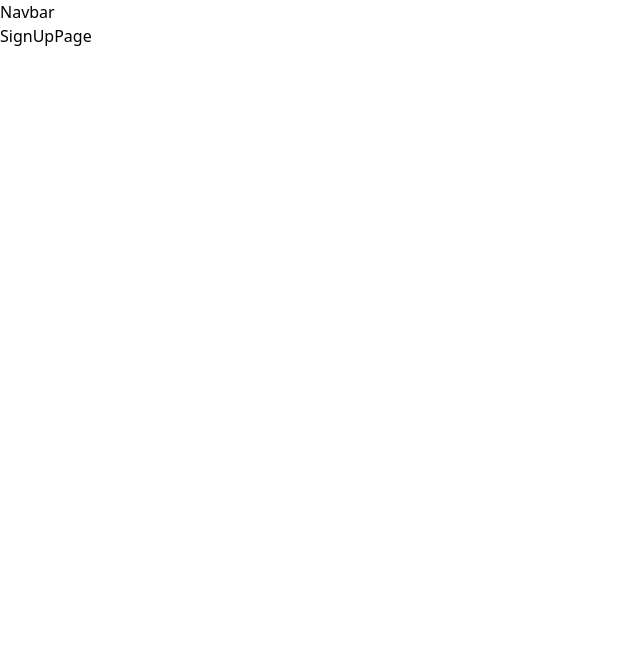
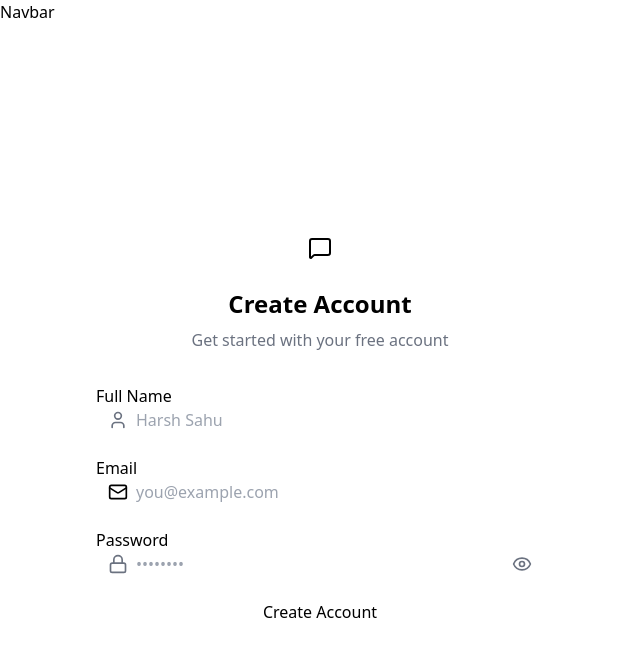
Before and after one commit to Harshsahu11/chatting-app, a React (Vite) app in the folder frontend/: page /signup in a window 1280 px wide. Shown: the top 656 px of the page, without its empty margins (0-640 px from the left). Built offline with nearby package versions, Linux system fonts and the light colour scheme; no server answers.

Commit message:
SignUp page

```diff
--- a/frontend/src/App.jsx
+++ b/frontend/src/App.jsx
@@ -32,10 +32,10 @@
       <Navbar />
       <Routes>
         <Route path="/" element={authUser ? <HomePage /> : <Navigate to="/login" />} />
-        <Route path="/signup" element={<SignUpPage />} />
-        <Route path="/login" element={<LoginPage />} />
+        <Route path="/signup" element={!authUser ? <SignUpPage />: <Navigate to="/" />} />
+        <Route path="/login" element={!authUser? <LoginPage /> : <Navigate to="/" />} />
         <Route path="/settings" element={<SettingPage />} />
-        <Route path="/profile" element={<ProfilePage />} />
+        <Route path="/profile" element={authUser? <ProfilePage />: <Navigate to="/login"/>} />
       </Routes>
     </div>
   );
--- a/frontend/src/pages/SignUpPage.jsx
+++ b/frontend/src/pages/SignUpPage.jsx
@@ -1,9 +1,127 @@
-import React from 'react'
+import { useState } from "react";
+import { useAuthStore } from "../store/useAuthStore.js";
+import {
+  MessageSquare,
+  User,
+  Mail,
+  Lock,
+  Eye,
+  EyeOff
+} from "lucide-react";
 
 function SignUpPage() {
+  const [showPassword, setShowPassword] = useState(false);
+  const [formData, setFormData] = useState({
+    fullName: "",
+    email: "",
+    password: ""
+  });
+
+  const { signup, isSigningUp } = useAuthStore();
+
+  const handleSubmit = (e) => {
+    e.preventDefault();
+    signup(formData);
+  };
+
   return (
-    <div>SignUpPage</div>
-  )
+    <div className="min-h-screen grid lg:grid-cols-2">
+      {/* Left side */}
+      <div className="flex flex-col justify-center items-center p-6 sm:p-12">
+        <div className="w-full max-w-md space-y-8">
+          {/* Logo & Heading */}
+          <div className="text-center mb-8">
+            <div className="flex flex-col items-center gap-2 group">
+              <div className="size-12 rounded-xl bg-primary/10 flex items-center justify-center group-hover:bg-primary/20 transition-colors">
+                <MessageSquare className="size-6 text-primary" />
+              </div>
+              <h1 className="text-2xl font-bold mt-2">Create Account</h1>
+              <p className="text-gray-500">Get started with your free account</p>
+            </div>
+          </div>
+
+          {/* Form */}
+          <form onSubmit={handleSubmit} className="space-y-6">
+
+            {/* Full Name */}
+            <div className="form-control">
+              <label className="label">
+                <span className="label-text font-medium">Full Name</span>
+              </label>
+              <div className="relative">
+                <div className="absolute inset-y-0 left-0 pl-3 flex items-center pointer-events-none">
+                  <User className="size-5 text-gray-500" />
+                </div>
+                <input
+                  type="text"
+                  className="input input-bordered w-full pl-10"
+                  placeholder="Harsh Sahu"
+                  value={formData.fullName}
+                  onChange={(e) => setFormData({ ...formData, fullName: e.target.value })}
+                />
+              </div>
+            </div>
+
+            {/* Email */}
+            <div className="form-control">
+              <label className="label">
+                <span className="label-text font-medium">Email</span>
+              </label>
+              <div className="relative">
+                <div className="absolute inset-y-0 left-0 pl-3 flex items-center pointer-events-none">
+                  <Mail className="size-5 text-base-content/40" />
+                </div>
+                <input
+                  type="email"
+                  className="input input-bordered w-full pl-10"
+                  placeholder="you@example.com"
+                  value={formData.email}
+                  onChange={(e) => setFormData({ ...formData, email: e.target.value })}
+                />
+              </div>
+            </div>
+
+            {/* Password */}
+            <div className="form-control">
+              <label className="label">
+                <span className="label-text font-medium">Password</span>
+              </label>
+              <div className="relative">
+                <div className="absolute inset-y-0 left-0 pl-3 flex items-center pointer-events-none">
+                  <Lock className="size-5 text-gray-500" />
+                </div>
+                <input
+                  type={showPassword ? "text" : "password"}
+                  className="input input-bordered w-full pl-10 pr-10"
+                  placeholder="••••••••"
+                  value={formData.password}
+                  onChange={(e) => setFormData({ ...formData, password: e.target.value })}
+                />
+                <div
+                  className="absolute inset-y-0 right-0 pr-3 flex items-center cursor-pointer"
+                  onClick={() => setShowPassword(!showPassword)}
+                >
+                  {showPassword ? (
+                    <EyeOff className="size-5 text-gray-500" />
+                  ) : (
+                    <Eye className="size-5 text-gray-500" />
+                  )}
+                </div>
+              </div>
+            </div>
+
+            {/* Submit Button */}
+            <button type="submit" className="btn btn-primary w-full">
+              {isSigningUp ? "Creating Account..." : "Create Account"}
+            </button>
+          </form>
+        </div>
+      </div>
+
+      {/* Right side (optional for image/banner) */}
+      <div className="hidden lg:block bg-primary/5" />
+    </div>
+  );
 }
 
-export default SignUpPage
+export default SignUpPage;
--- a/frontend/src/store/useAuthStore.js
+++ b/frontend/src/store/useAuthStore.js
@@ -21,5 +21,9 @@
         }finally{
             set({isCheckingAuth:false});
         }
+    },
+
+    signup : async(data)=>{
+
     }
 }));
```
